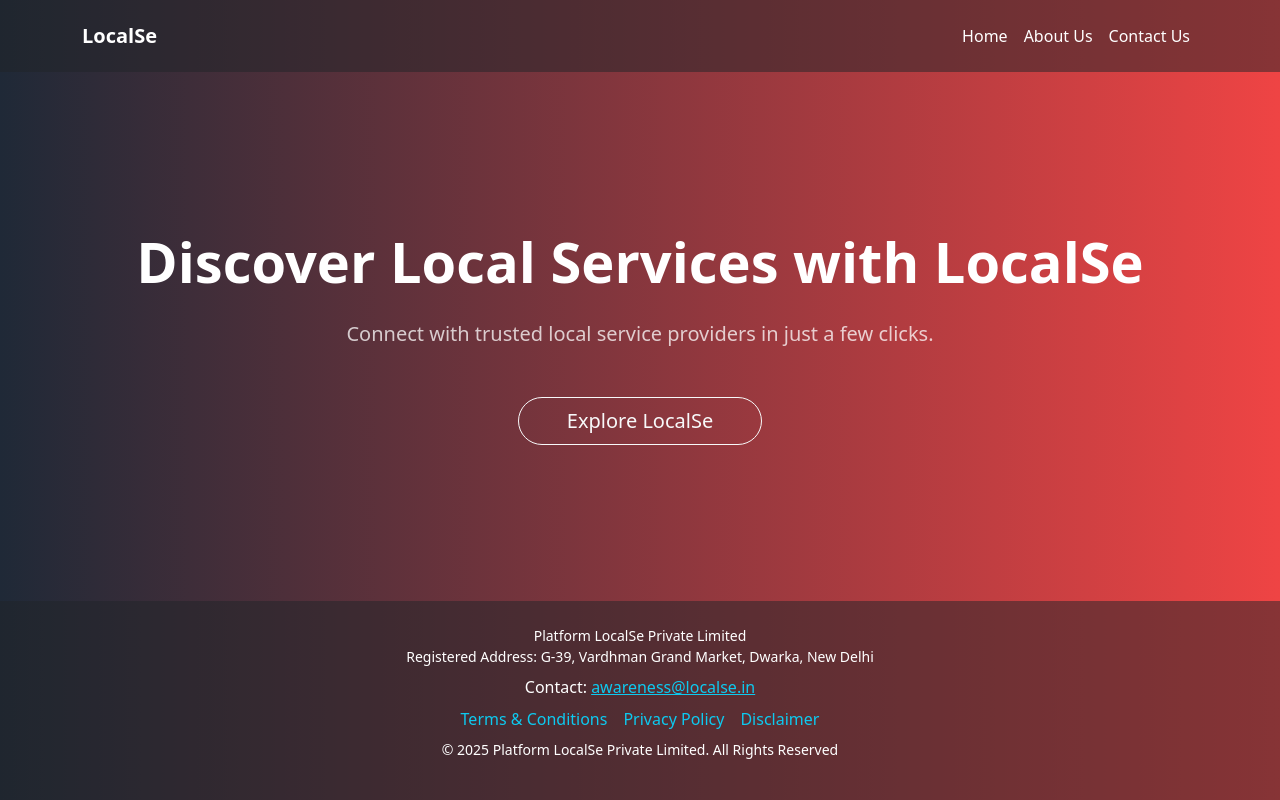
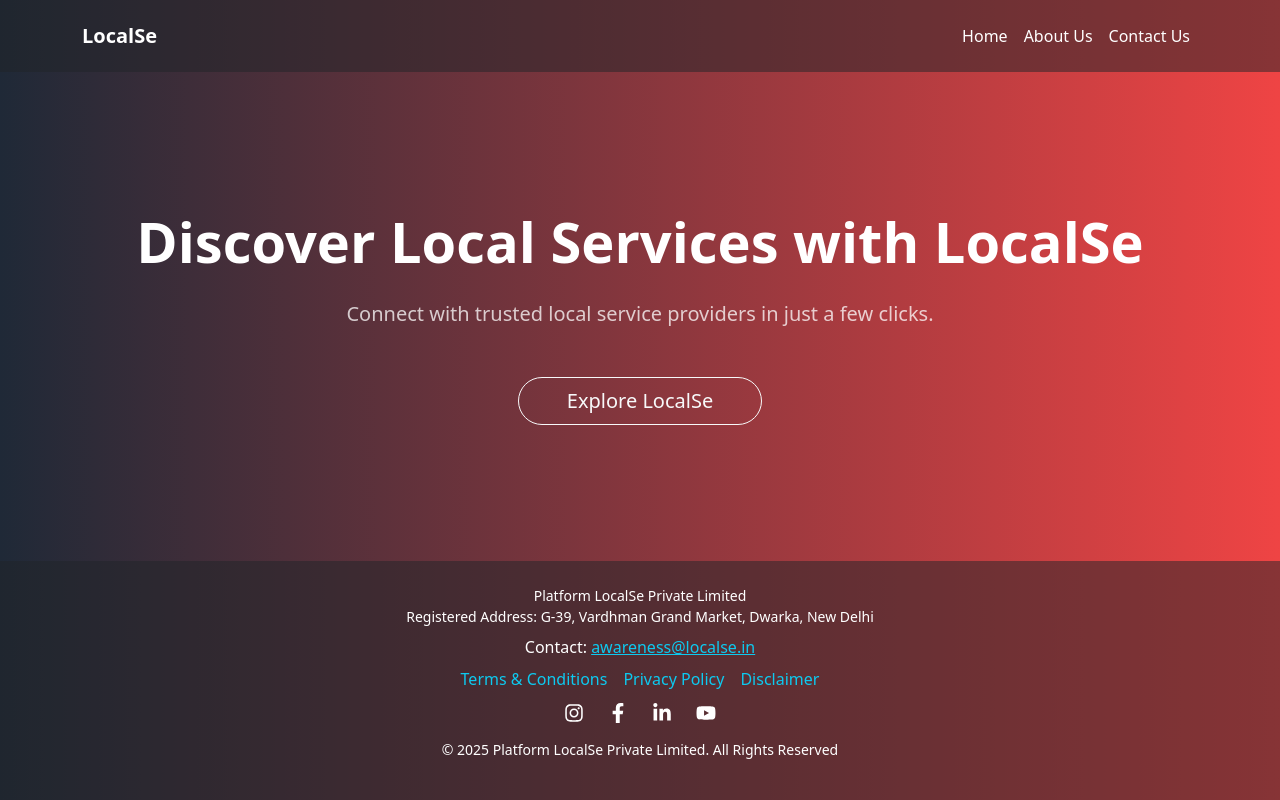
Before and after one commit to Jitendrasaini382/localseWebAppReact, a React (Create React App) app: page / in a window 1280 px wide. Built offline with nearby package versions, Linux system fonts and the light colour scheme.

Commit message:
add social accounts

```diff
--- a/package.json
+++ b/package.json
@@ -13,6 +13,7 @@
     "react": "^19.0.0",
     "react-bootstrap": "^2.10.9",
     "react-dom": "^19.0.0",
+    "react-icons": "^5.5.0",
     "react-router-dom": "^7.4.0",
     "react-scripts": "5.0.1",
     "web-vitals": "^2.1.4"
--- a/public/index.html
+++ b/public/index.html
@@ -1,43 +1,62 @@
 <!DOCTYPE html>
 <html lang="en">
   <head>
-    <meta charset="utf-8" />
+    <meta charset="UTF-8" />
+    <meta name="viewport" content="width=device-width, initial-scale=1.0" />
+
+    <!-- Page Title (incorporates the chosen tagline) -->
+    <title>Localse.in: Services Made Simple, Locally | Your Doorstep Hyperlocal Solutions</title>
+
+    <!-- Meta Description (for Search Engines) -->
+    <meta
+      name="description"
+      content="Localse.in delivers local & hyperlocal services right to your doorstep. Connect with verified professionals for quick, fast, and stress-free service. It's services made simple, locally!"
+    />
+
+    <!-- Keywords -->
+    <meta
+      name="keywords"
+      content="localse, local services, hyperlocal solutions, doorstep services, verified professionals, quick response, fast service, stress-free, home services, local experts, on-demand services, India, services made simple"
+    />
+
+    <!-- Open Graph Tags (for Social Media Sharing - e.g., Facebook, LinkedIn) -->
+    <meta
+      property="og:title"
+      content="Localse.in: Services Made Simple, Locally | Your Doorstep Hyperlocal Solutions"
+    />
+    <meta
+      property="og:description"
+      content="Get local & hyperlocal services at your doorstep. Connect with verified pros for quick, fast, and stress-free solutions. Services made simple, locally."
+    />
+    <meta property="og:url" content="https://www.localse.in" />
+    <meta property="og:type" content="website" />
+    <!-- Optional image tag -->
+    <!-- <meta property="og:image" content="https://www.localse.in/images/social-share-image.jpg" /> -->
+
+    <!-- Twitter Card Tags -->
+    <meta name="twitter:card" content="summary_large_image" />
+    <meta
+      name="twitter:title"
+      content="Localse.in: Services Made Simple, Locally | Your Doorstep Hyperlocal Solutions"
+    />
+    <meta
+      name="twitter:description"
+      content="Get local & hyperlocal services at your doorstep. Connect with verified pros for quick, fast, and stress-free solutions. Services made simple, locally."
+    />
+    <!-- Optional Twitter image and site handle -->
+    <!-- <meta name="twitter:image" content="https://www.localse.in/images/twitter-share-image.jpg" /> -->
+    <!-- <meta name="twitter:site" content="@yourtwitterhandle" /> -->
+
+    <!-- PWA Support -->
+    <meta name="theme-color" content="#000000" />
+    <link rel="manifest" href="%PUBLIC_URL%/manifest.json" />
+
+    <!-- Optional Favicon and Apple Touch Icon -->
     <!-- <link rel="icon" href="%PUBLIC_URL%/favicon.ico" /> -->
-    <meta name="viewport" content="width=device-width, initial-scale=1" />
-    <meta name="theme-color" content="#000000" />
-    <!-- <meta
-      name="description"
-      content="Web site created using create-react-app"
-    /> -->
     <!-- <link rel="apple-touch-icon" href="%PUBLIC_URL%/logo192.png" /> -->
-    <!--
-      manifest.json provides metadata used when your web app is installed on a
-      user's mobile device or desktop. See https://developers.google.com/web/fundamentals/web-app-manifest/
-    -->
-    <link rel="manifest" href="%PUBLIC_URL%/manifest.json" />
-    <!--
-      Notice the use of %PUBLIC_URL% in the tags above.
-      It will be replaced with the URL of the `public` folder during the build.
-      Only files inside the `public` folder can be referenced from the HTML.
-
-      Unlike "/favicon.ico" or "favicon.ico", "%PUBLIC_URL%/favicon.ico" will
-      work correctly both with client-side routing and a non-root public URL.
-      Learn how to configure a non-root public URL by running `npm run build`.
-    -->
-    <title>LocalSe</title>
   </head>
   <body>
     <noscript>You need to enable JavaScript to run this app.</noscript>
     <div id="root"></div>
-    <!--
-      This HTML file is a template.
-      If you open it directly in the browser, you will see an empty page.
-
-      You can add webfonts, meta tags, or analytics to this file.
-      The build step will place the bundled scripts into the <body> tag.
-
-      To begin the development, run `npm start` or `yarn start`.
-      To create a production bundle, use `npm run build` or `yarn build`.
-    -->
   </body>
 </html>
--- a/src/component/Footer.js
+++ b/src/component/Footer.js
@@ -1,8 +1,10 @@
 import React from "react";
-import { Navbar, Container, Nav, Button, Row, Col } from "react-bootstrap";
+import { Container } from "react-bootstrap";
+import { FaFacebookF, FaInstagram, FaLinkedinIn, FaYoutube } from "react-icons/fa";
+
 const Footer = () => {
   return (
-      <footer className="bg-dark bg-opacity-50 text-center py-4">
+    <footer className="bg-dark bg-opacity-50 text-center py-4 text-white">
       <Container>
         <p className="mb-2 small">
           Platform LocalSe Private Limited
@@ -10,16 +12,66 @@ const Footer = () => {
           Registered Address: G-39, Vardhman Grand Market, Dwarka, New Delhi
         </p>
         <p className="mb-2">
-            Contact: <a href="mailto:awareness@localse.in" className="text-info">awareness@localse.in</a>
+          Contact:{" "}
+          <a href="mailto:awareness@localse.in" className="text-info">
+            awareness@localse.in
+          </a>
         </p>
+
         <div className="d-flex justify-content-center gap-3 mb-2">
-            <a href="/terms" className="text-info text-decoration-none">Terms & Conditions</a>
-            <a href="/privacy" className="text-info text-decoration-none">Privacy Policy</a>
-            <a href="/disclaimer" className="text-info text-decoration-none">Disclaimer</a>
+          <a href="/terms" className="text-info text-decoration-none">
+            Terms & Conditions
+          </a>
+          <a href="/privacy" className="text-info text-decoration-none">
+            Privacy Policy
+          </a>
+          <a href="/disclaimer" className="text-info text-decoration-none">
+            Disclaimer
+          </a>
         </div>
-          <p className="small">© 2025 Platform LocalSe Private Limited. All Rights Reserved</p>
+
+        {/* Social Media Links */}
+        <div className="d-flex justify-content-center gap-4 mb-3">
+          <a
+            href="https://www.instagram.com/localseofficial/"
+            target="_blank"
+            rel="noopener noreferrer"
+            className="text-white"
+          >
+            <FaInstagram size={20} />
+          </a>
+          <a
+            href="https://www.facebook.com/profile.php?id=61575924641843"
+            target="_blank"
+            rel="noopener noreferrer"
+            className="text-white"
+          >
+            <FaFacebookF size={20} />
+          </a>
+          <a
+            href="https://www.linkedin.com/company/localseindiai/?viewAsMember=true"
+            target="_blank"
+            rel="noopener noreferrer"
+            className="text-white"
+          >
+            <FaLinkedinIn size={20} />
+          </a>
+          <a
+            href="https://www.youtube.com/@PlatformLocalse"
+            target="_blank"
+            rel="noopener noreferrer"
+            className="text-white"
+          >
+            <FaYoutube size={20} />
+          </a>
+        </div>
+
+        <p className="small">
+          © 2025 Platform LocalSe Private Limited. All Rights Reserved
+        </p>
       </Container>
     </footer>
   );
 };
+
 export default Footer;
```
Also changed, not shown: 1 other file (tests, documents, lock files or other folders). Lines whose indentation alone changed are shown as unchanged.
